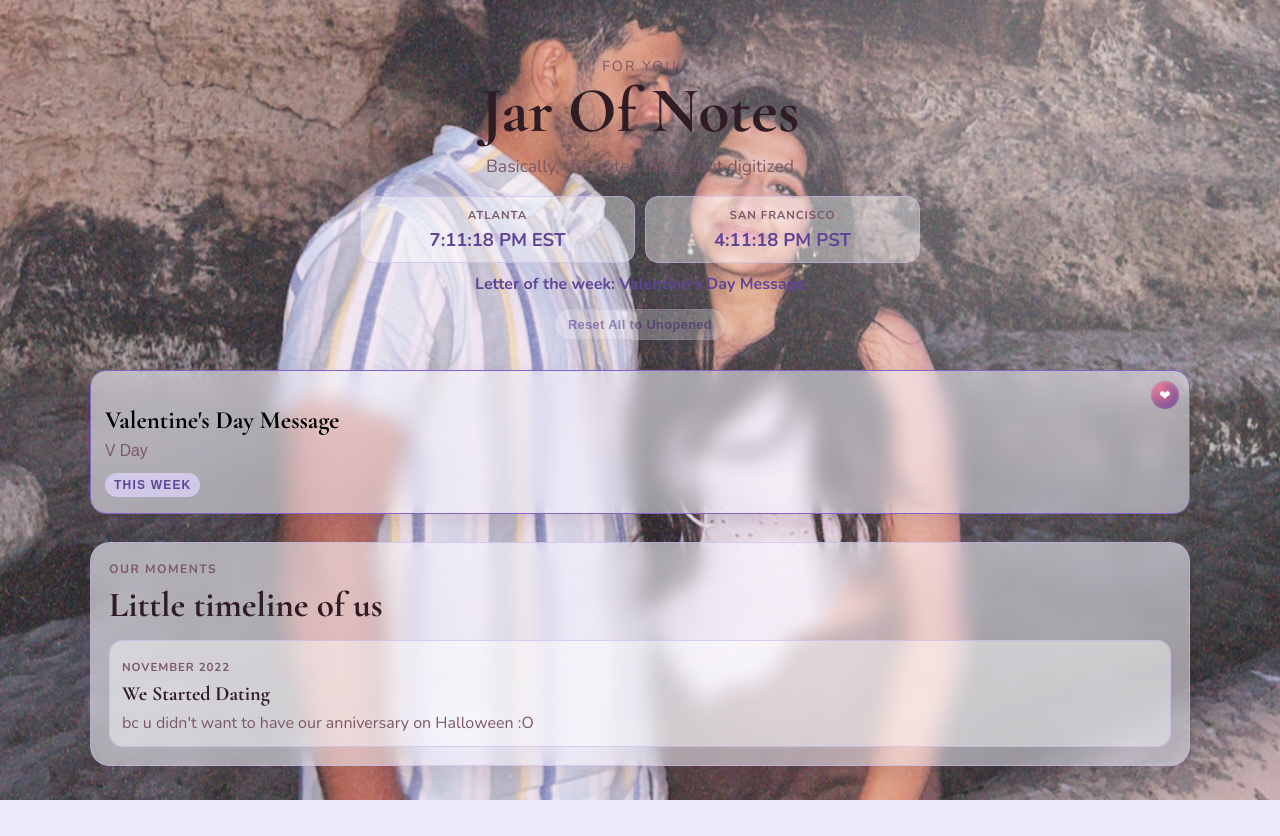
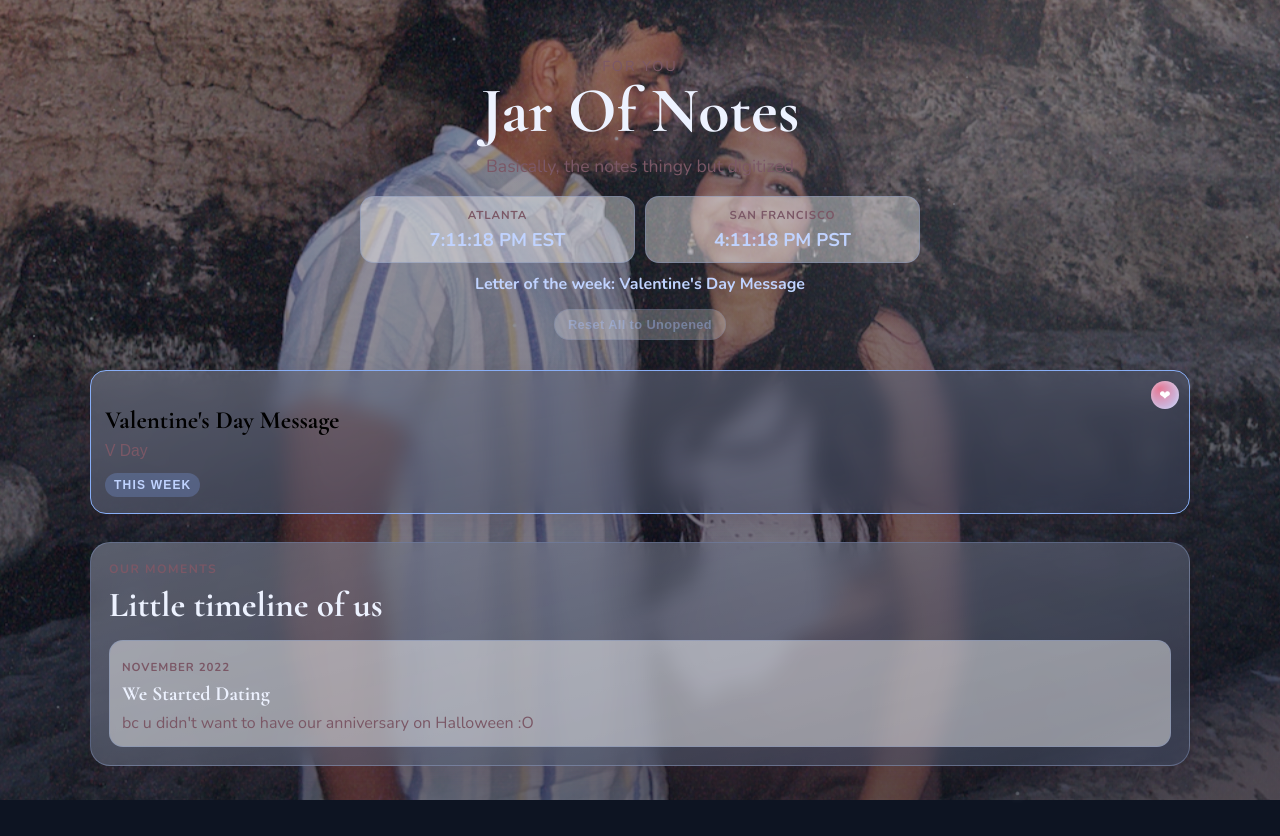
Before and after one commit to Kardee12/JarOfNotes, a React (Vite) app: page / in a window 1280 px wide. Built offline with nearby package versions, Linux system fonts and the light colour scheme.

Commit message:
add some more

```diff
--- a/src/App.jsx
+++ b/src/App.jsx
@@ -3,6 +3,16 @@ import { letters, moments } from "./data/letters";
 
 const STORAGE_KEY = "open-when-opened-letters";
 const CONFETTI_COLORS = ["#f28cae", "#f7b267", "#6bbfd8", "#8fd694", "#9d8df1", "#f3e88b"];
+const NIGHT_THEME = {
+  base: "#0d1422",
+  card: "rgba(35, 44, 71, 0.54)",
+  border: "rgba(131, 146, 187, 0.48)",
+  accent: "#88aef6",
+  accentDeep: "#c0d3ff",
+  statusBg: "rgba(104, 127, 179, 0.45)",
+  overlayStart: "rgba(25, 34, 58, 0.36)",
+  overlayEnd: "rgba(14, 20, 33, 0.66)"
+};
 const DAILY_THEMES = [
   {
     base: "#f5e9ef",
@@ -132,14 +142,44 @@ function playCelebrationChime() {
   }
 }
 
+function createStars() {
+  return Array.from({ length: 44 }, (_, index) => ({
+    id: `star-${index}`,
+    left: `${Math.random() * 100}%`,
+    top: `${Math.random() * 100}%`,
+    size: `${1 + Math.random() * 2.4}px`,
+    delay: `${Math.random() * 3.8}s`,
+    duration: `${2.2 + Math.random() * 3.2}s`,
+    layer: index % 2 === 0 ? "near" : "far"
+  }));
+}
+
+function createHeartBurstPieces() {
+  const hearts = ["❤", "💗", "💖", "💞"];
+  return Array.from({ length: 22 }, (_, index) => ({
+    id: `${Date.now()}-heart-${index}`,
+    icon: hearts[index % hearts.length],
+    left: `${40 + Math.random() * 20}%`,
+    delay: `${Math.random() * 0.22}s`,
+    duration: `${1.8 + Math.random() * 1.1}s`,
+    drift: `${-110 + Math.random() * 220}px`,
+    size: `${13 + Math.random() * 13}px`,
+    rotate: `${Math.random() * 50 - 25}deg`
+  }));
+}
+
 export default function App() {
   const backgroundPhotos = ["/photos/us-1.jpg", "/photos/us-2.jpg", "/photos/us-3.jpg", "/photos/us-4.jpg"];
   const [openedIds, setOpenedIds] = useState([]);
   const [activeLetterId, setActiveLetterId] = useState(null);
   const [confettiPieces, setConfettiPieces] = useState([]);
+  const [heartBurstPieces, setHeartBurstPieces] = useState([]);
   const [displayPhotos, setDisplayPhotos] = useState([]);
   const [currentTime, setCurrentTime] = useState(() => new Date());
   const confettiTimeoutRef = useRef(null);
+  const heartBurstTimeoutRef = useRef(null);
+  const keyBufferRef = useRef("");
+  const stars = useMemo(() => createStars(), []);
 
   const theme = useMemo(() => {
     const now = new Date();
@@ -180,6 +220,11 @@ export default function App() {
       }),
     []
   );
+  const isNightMode = useMemo(() => {
+    const hour = currentTime.getHours();
+    return hour >= 21 || hour < 6;
+  }, [currentTime]);
+  const shellTheme = isNightMode ? NIGHT_THEME : theme;
 
   useEffect(() => {
     setOpenedIds(loadOpenedLetters());
@@ -213,9 +258,38 @@ export default function App() {
       if (confettiTimeoutRef.current) {
         window.clearTimeout(confettiTimeoutRef.current);
       }
+      if (heartBurstTimeoutRef.current) {
+        window.clearTimeout(heartBurstTimeoutRef.current);
+      }
     },
     []
   );
+
+  useEffect(() => {
+    const onKeyDown = (event) => {
+      if (event.metaKey || event.ctrlKey || event.altKey) return;
+      if (event.key.length !== 1) return;
+
+      const targetTag = event.target?.tagName;
+      if (targetTag === "INPUT" || targetTag === "TEXTAREA") return;
+
+      keyBufferRef.current = `${keyBufferRef.current}${event.key.toLowerCase()}`.slice(-12);
+      if (keyBufferRef.current.endsWith("hug")) {
+        setHeartBurstPieces(createHeartBurstPieces());
+        if (heartBurstTimeoutRef.current) {
+          window.clearTimeout(heartBurstTimeoutRef.current);
+        }
+        heartBurstTimeoutRef.current = window.setTimeout(() => {
+          setHeartBurstPieces([]);
+        }, 2200);
+      }
+    };
+
+    window.addEventListener("keydown", onKeyDown);
+    return () => {
+      window.removeEventListener("keydown", onKeyDown);
+    };
+  }, []);
 
   const triggerCelebration = () => {
     setConfettiPieces(createConfettiPieces());
@@ -248,7 +322,9 @@ export default function App() {
     });
   };
 
-  const closeModal = () => setActiveLetterId(null);
+  const closeModal = () => {
+    setActiveLetterId(null);
+  };
   const resetOpenedLetters = () => {
     setOpenedIds([]);
     saveOpenedLetters([]);
@@ -261,16 +337,16 @@ export default function App() {
 
   return (
     <div
-      className="app-shell"
+      className={`app-shell ${isNightMode ? "is-night" : ""}`}
       style={{
-        "--bg-base": theme.base,
-        "--card": theme.card,
-        "--card-border": theme.border,
-        "--accent": theme.accent,
-        "--accent-deep": theme.accentDeep,
-        "--status-bg": theme.statusBg,
-        "--overlay-start": theme.overlayStart,
-        "--overlay-end": theme.overlayEnd
+        "--bg-base": shellTheme.base,
+        "--card": shellTheme.card,
+        "--card-border": shellTheme.border,
+        "--accent": shellTheme.accent,
+        "--accent-deep": shellTheme.accentDeep,
+        "--status-bg": shellTheme.statusBg,
+        "--overlay-start": shellTheme.overlayStart,
+        "--overlay-end": shellTheme.overlayEnd
       }}
     >
       <div className="bg-slideshow" aria-hidden="true">
@@ -279,6 +355,21 @@ export default function App() {
             key={photo}
             className="bg-slide"
             style={{ backgroundImage: `url(${photo})`, animationDelay: `${index * 10}s` }}
+          />
+        ))}
+      </div>
+      <div className={`night-sky ${isNightMode ? "is-visible" : ""}`} aria-hidden="true">
+        {stars.map((star) => (
+          <span
+            key={star.id}
+            className={`night-star is-${star.layer}`}
+            style={{
+              "--left": star.left,
+              "--top": star.top,
+              "--size": star.size,
+              "--delay": star.delay,
+              "--duration": star.duration
+            }}
           />
         ))}
       </div>
@@ -367,6 +458,7 @@ export default function App() {
                 ×
               </button>
 
+              <div className="modal-content">
                 <p className="modal-kicker">Open note</p>
                 <h3 id="letter-title">{activeLetter.title}</h3>
 
@@ -398,6 +490,7 @@ export default function App() {
                     <strong>Promise:</strong> {activeLetter.promise}
                   </p>
                 )}
+              </div>
             </article>
           </div>
         )}
@@ -420,6 +513,24 @@ export default function App() {
           />
         ))}
       </div>
+      <div className={`heart-burst-layer ${heartBurstPieces.length > 0 ? "is-active" : ""}`} aria-hidden="true">
+        {heartBurstPieces.map((piece) => (
+          <span
+            key={piece.id}
+            className="heart-burst-piece"
+            style={{
+              "--left": piece.left,
+              "--delay": piece.delay,
+              "--duration": piece.duration,
+              "--drift": piece.drift,
+              "--size": piece.size,
+              "--rotate": piece.rotate
+            }}
+          >
+            {piece.icon}
+          </span>
+        ))}
+      </div>
     </div>
   );
 }
--- a/src/styles.css
+++ b/src/styles.css
@@ -33,6 +33,10 @@ body {
   background: var(--bg-base);
 }
 
+.app-shell.is-night {
+  color: #edf2ff;
+}
+
 .bg-slideshow {
   position: fixed;
   inset: 0;
@@ -59,6 +63,37 @@ body {
   background:
     linear-gradient(165deg, var(--overlay-start), var(--overlay-end)),
     radial-gradient(circle at 82% 15%, rgba(255, 255, 255, 0.32), rgba(255, 255, 255, 0) 45%);
+}
+
+.night-sky {
+  position: fixed;
+  inset: 0;
+  z-index: 1;
+  pointer-events: none;
+  opacity: 0;
+  transition: opacity 0.45s ease;
+}
+
+.night-sky.is-visible {
+  opacity: 1;
+}
+
+.night-star {
+  position: absolute;
+  left: var(--left);
+  top: var(--top);
+  width: var(--size);
+  height: var(--size);
+  border-radius: 50%;
+  background: rgba(255, 255, 255, 0.9);
+  box-shadow: 0 0 9px rgba(255, 255, 255, 0.85);
+  opacity: 0.38;
+  animation: twinkle var(--duration) ease-in-out var(--delay) infinite;
+}
+
+.night-star.is-far {
+  opacity: 0.25;
+  transform: scale(0.8);
 }
 
 .page {
@@ -320,6 +355,10 @@ h1 {
   line-height: 1.7;
 }
 
+.modal-content {
+  transition: opacity 0.22s ease, transform 0.22s ease;
+}
+
 .photo-strip {
   margin-top: 20px;
   display: grid;
@@ -453,6 +492,27 @@ h1 {
   z-index: 30;
 }
 
+.heart-burst-layer {
+  position: fixed;
+  inset: 0;
+  pointer-events: none;
+  overflow: hidden;
+  z-index: 32;
+}
+
+.heart-burst-piece {
+  position: absolute;
+  left: var(--left);
+  bottom: -12vh;
+  font-size: var(--size);
+  opacity: 0;
+  transform: rotate(var(--rotate));
+}
+
+.heart-burst-layer.is-active .heart-burst-piece {
+  animation: heartRise var(--duration) ease-out var(--delay) forwards;
+}
+
 .confetti-piece {
   position: absolute;
   top: -10vh;
@@ -533,6 +593,35 @@ h1 {
   }
 }
 
+@keyframes twinkle {
+  0% {
+    opacity: 0.16;
+    transform: scale(0.8);
+  }
+  50% {
+    opacity: 0.88;
+    transform: scale(1.18);
+  }
+  100% {
+    opacity: 0.24;
+    transform: scale(0.86);
+  }
+}
+
+@keyframes heartRise {
+  0% {
+    opacity: 0;
+    transform: translate3d(0, 0, 0) rotate(var(--rotate));
+  }
+  15% {
+    opacity: 1;
+  }
+  100% {
+    opacity: 0;
+    transform: translate3d(var(--drift), -115vh, 0) rotate(calc(var(--rotate) * 1.8));
+  }
+}
+
 @media (max-width: 640px) {
   .page {
     padding-top: 34px;
```
Also changed, not shown: 5 other files (tests, documents, lock files or other folders). Lines whose indentation alone changed are shown as unchanged.
